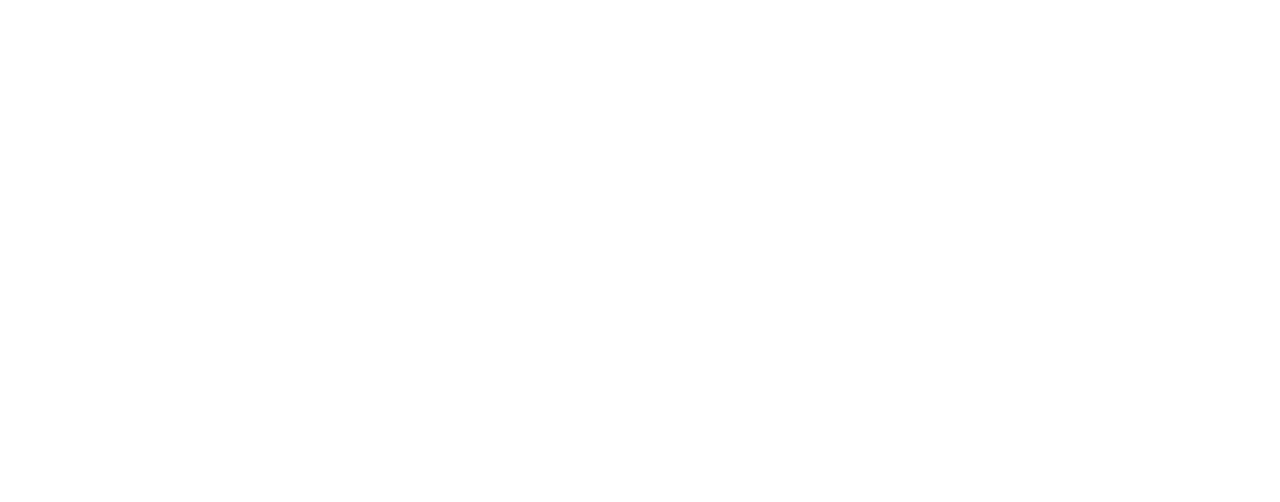
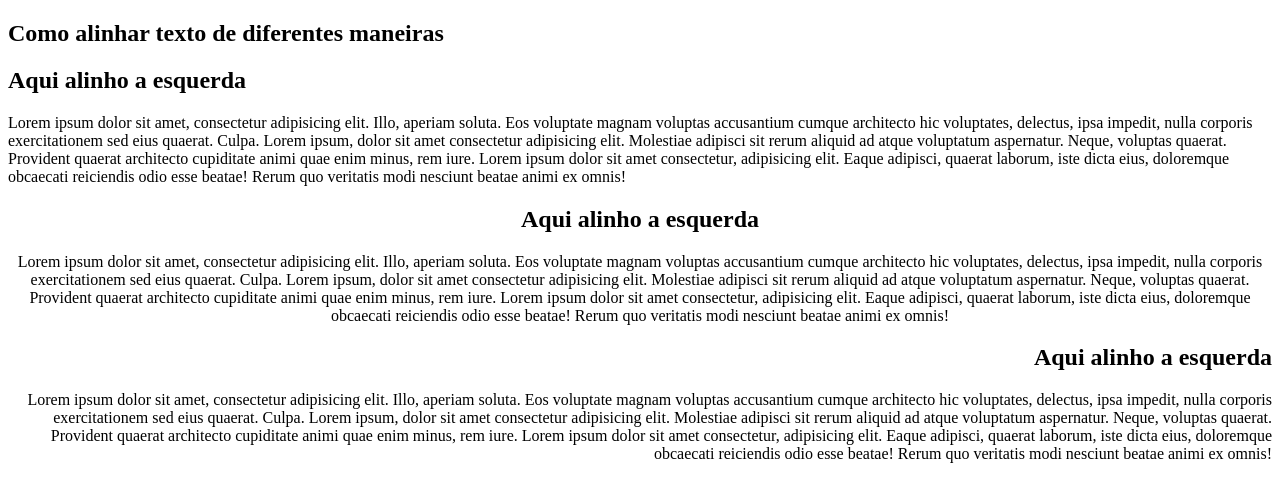
Before and after one commit to JoaoGui2023/Aulas-, a plain HTML site: page index.html in a window 1280 px wide. Drawn offline with Linux system fonts and the light colour scheme.

Commit message:
alguma mensagem, que remeta a aula de hoje

```diff
--- a/index.html
+++ b/index.html
@@ -3,9 +3,29 @@
 <head>
     <meta charset="UTF-8">
     <meta name="viewport" content="width=device-width, initial-scale=1.0">
-    <title>Document</title>
+    <title>Aulas</title>
+    <link rel="stylesheet" href="style.css">
 </head>
 <body>
 
+ <section class="Aula01">
+    <h1 class="titulo-alinhamento">Como alinhar texto de diferentes maneiras</h1>
+    <div class="esquerda">
+        <h2>Aqui alinho a esquerda</h2>
+        <p>Lorem ipsum dolor sit amet, consectetur adipisicing elit. Illo, aperiam soluta. Eos voluptate magnam voluptas accusantium cumque architecto hic voluptates, delectus, ipsa impedit, nulla corporis exercitationem sed eius quaerat. Culpa. Lorem ipsum, dolor sit amet consectetur adipisicing elit. Molestiae adipisci sit rerum aliquid ad atque voluptatum aspernatur. Neque, voluptas quaerat. Provident quaerat architecto cupiditate animi quae enim minus, rem iure. Lorem ipsum dolor sit amet consectetur, adipisicing elit. Eaque adipisci, quaerat laborum, iste dicta eius, doloremque obcaecati reiciendis odio esse beatae! Rerum quo veritatis modi nesciunt beatae animi ex omnis!
+        </p>
+    </div>
+    <div class="centro">
+        <h2>Aqui alinho a esquerda</h2>
+        <p>Lorem ipsum dolor sit amet, consectetur adipisicing elit. Illo, aperiam soluta. Eos voluptate magnam voluptas accusantium cumque architecto hic voluptates, delectus, ipsa impedit, nulla corporis exercitationem sed eius quaerat. Culpa. Lorem ipsum, dolor sit amet consectetur adipisicing elit. Molestiae adipisci sit rerum aliquid ad atque voluptatum aspernatur. Neque, voluptas quaerat. Provident quaerat architecto cupiditate animi quae enim minus, rem iure. Lorem ipsum dolor sit amet consectetur, adipisicing elit. Eaque adipisci, quaerat laborum, iste dicta eius, doloremque obcaecati reiciendis odio esse beatae! Rerum quo veritatis modi nesciunt beatae animi ex omnis!
+        </p>
+    </div>
+    <div class="direita">
+        <h2>Aqui alinho a esquerda</h2>
+        <p>Lorem ipsum dolor sit amet, consectetur adipisicing elit. Illo, aperiam soluta. Eos voluptate magnam voluptas accusantium cumque architecto hic voluptates, delectus, ipsa impedit, nulla corporis exercitationem sed eius quaerat. Culpa. Lorem ipsum, dolor sit amet consectetur adipisicing elit. Molestiae adipisci sit rerum aliquid ad atque voluptatum aspernatur. Neque, voluptas quaerat. Provident quaerat architecto cupiditate animi quae enim minus, rem iure. Lorem ipsum dolor sit amet consectetur, adipisicing elit. Eaque adipisci, quaerat laborum, iste dicta eius, doloremque obcaecati reiciendis odio esse beatae! Rerum quo veritatis modi nesciunt beatae animi ex omnis!
+        </p>
+    </div>
+ </section>
+
 </body>
 </html>
--- a/style.css
+++ b/style.css
@@ -0,0 +1,9 @@
+.esquerda{
+    text-align: left;
+}
+.centro{
+    text-align: center;
+}
+.direita{
+    text-align: right;
+}
```
